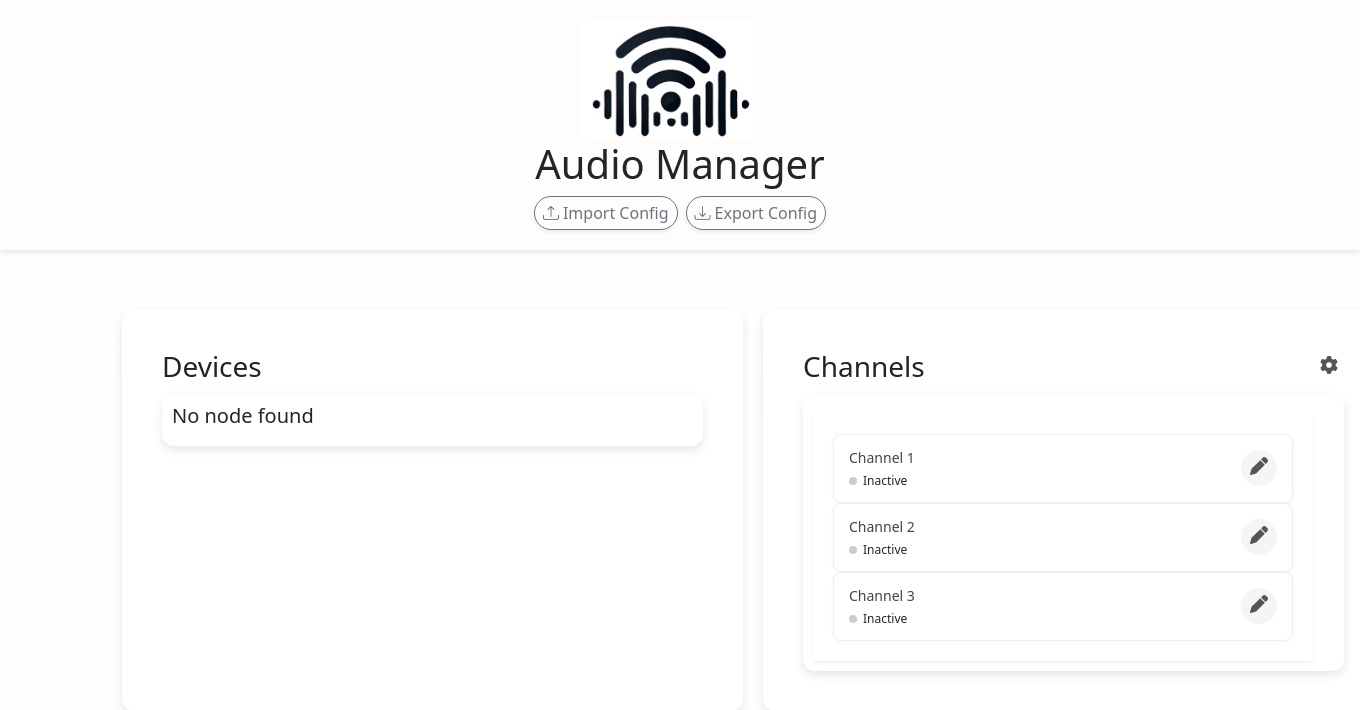
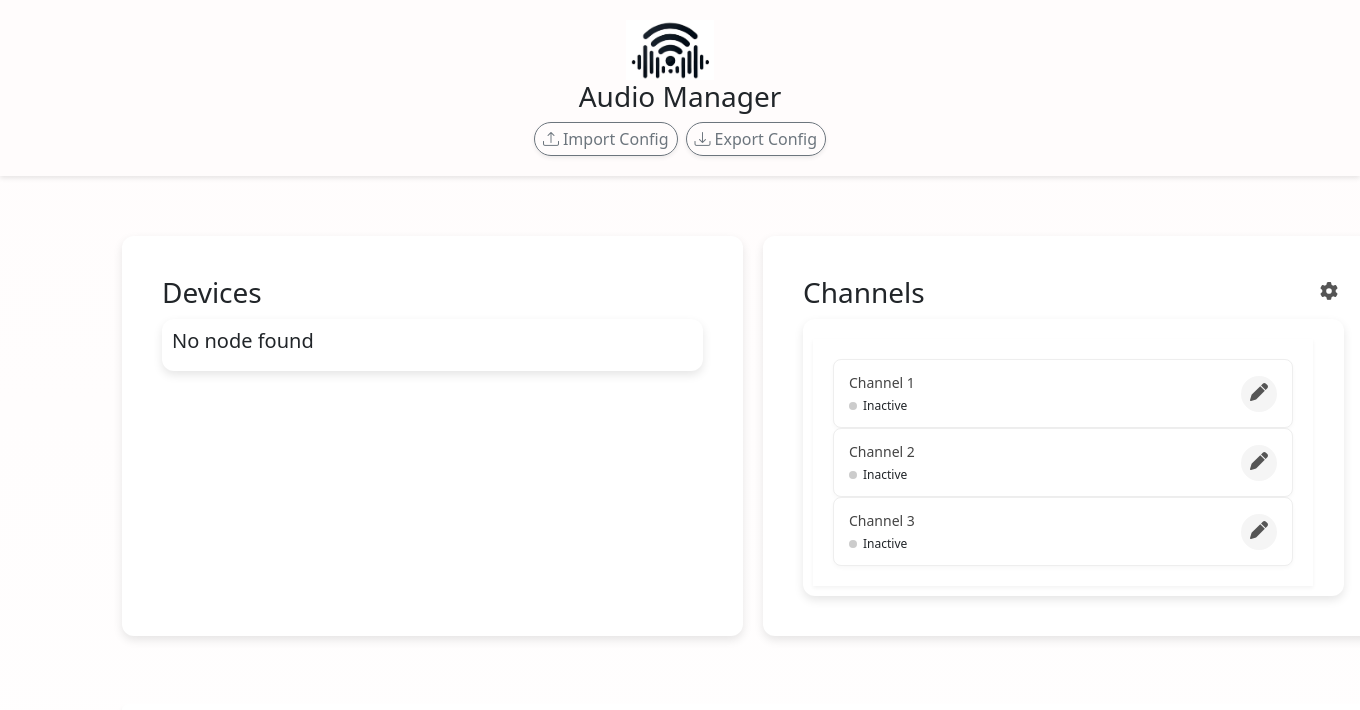
Before and after one commit to pedromelo1316/PECI--Difusao-de-Audio, a Flask app: page / in a window 1360 px wide. Shown: the top 710 px of the page. Run offline with Flask 3, Linux system fonts and the light colour scheme; parts of the project's set-up code (start-up, migrations or seed data) failed here and were passed over; some libraries are stand-ins or nearby versions.

Commit message:
nav mais pequena

```diff
--- a/Main/Manager/static/css/styles.css
+++ b/Main/Manager/static/css/styles.css
@@ -242,7 +242,7 @@ header {
 
 /* Site Logo */
 .site-logo {
-    height: 120px;
+    height: 60px;
     margin: 0;
     display: inline-block;
     margin-right: 20px;
--- a/Main/Manager/templates/edit_channels.html
+++ b/Main/Manager/templates/edit_channels.html
@@ -21,7 +21,7 @@
       </div>
       <div class="header-center">
         <img src="{{ url_for('static', filename='img/logo.png') }}" alt="Site Logo" class="site-logo">
-        <h1>Audio Manager</h1>
+        <h3>Audio Manager</h3>
       </div>
     </div>
 </header>
--- a/Main/Manager/templates/index.html
+++ b/Main/Manager/templates/index.html
@@ -10,7 +10,7 @@
 <header>
     <div class="header-content" style="flex-direction: column; align-items: center;">
         <img src="{{ url_for('static', filename='img/logo.png') }}" alt="Site Logo" class="site-logo">
-        <h1>Audio Manager</h1>
+        <h3>Audio Manager</h3>
         <div class="d-flex gap-2">
             <!-- Import Config -->
             <button type="button" class="btn btn-outline-secondary rounded-pill shadow-sm px-2 py-1 text-small" onclick="triggerImport()">
--- a/Main/Manager/templates/secundaria.html
+++ b/Main/Manager/templates/secundaria.html
@@ -16,7 +16,7 @@
       </div>
       <div class="header-center">
         <img src="{{ url_for('static', filename='img/logo.png') }}" alt="Site Logo" class="site-logo">
-        <h1>Audio Manager</h1>
+        <h3>Audio Manager</h3>
       </div>
     </div>
 </header>
```
Also changed, not shown: Main/Manager/instance/database.db.
